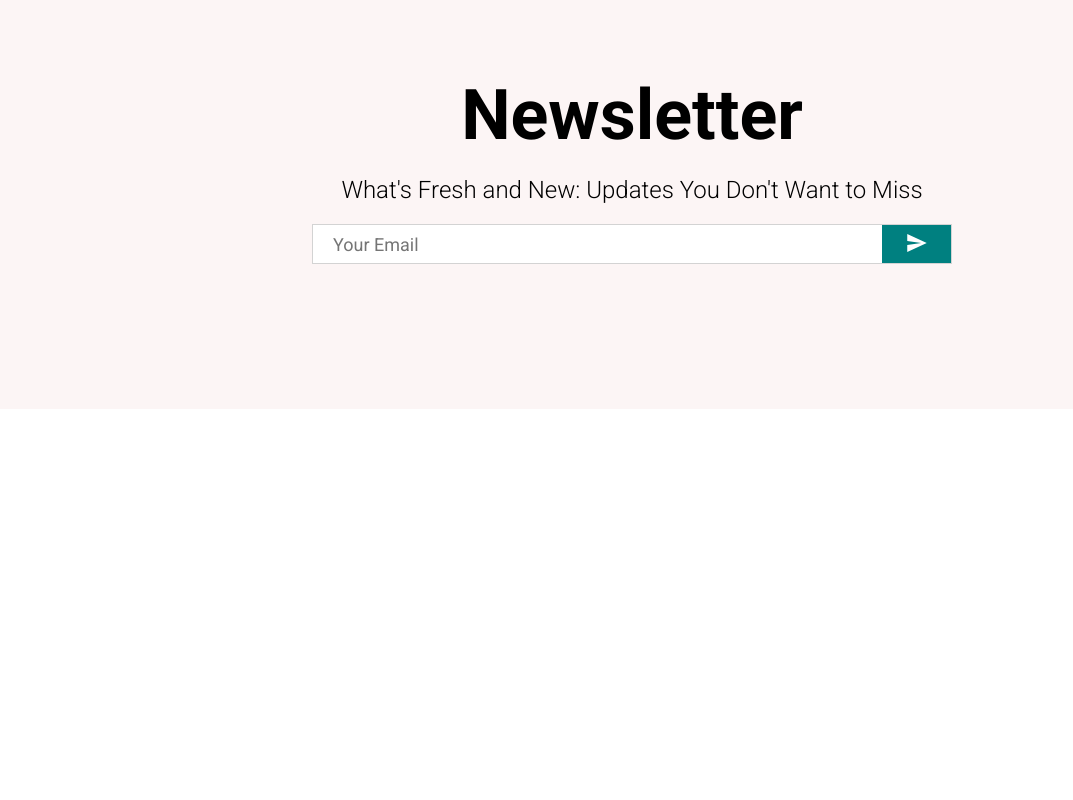
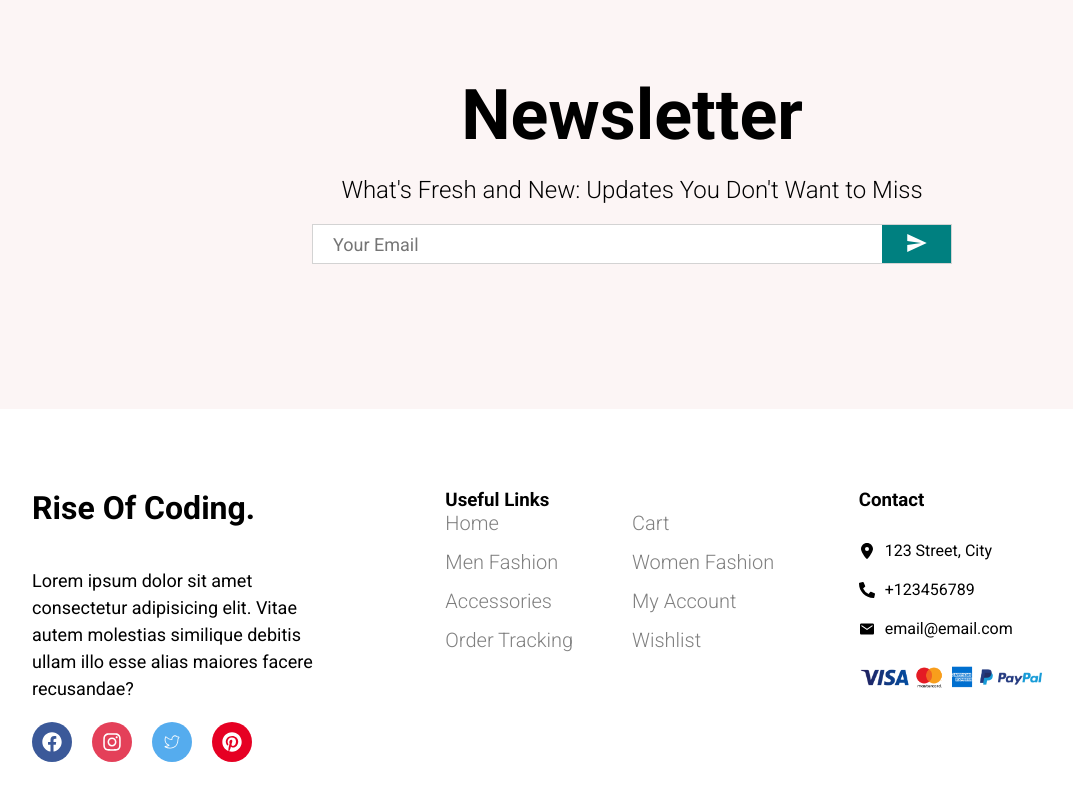
Before and after one commit to zaferonalan/E-Commerce-RTK, a React (Vite) app: page / in a window 1280 px wide. Shown: the part 3113-3913 px from the top of the page, without its empty margins (8-1081 px from the left). Before the commit the page ends 3522 px from the top, so only its background shows below. Built offline with nearby package versions, Linux system fonts and the light colour scheme.

Commit message:
Footer-created

```diff
--- /dev/null
+++ b/src/components/footer/Footer.jsx
@@ -0,0 +1,61 @@
+import './Footer.css'
+import { FaFacebook, FaInstagram, FaPhoneAlt, FaPinterest } from 'react-icons/fa'
+import { CiTwitter } from 'react-icons/ci'
+import { footerLinks } from '../../data'
+import { FaLocationDot } from 'react-icons/fa6'
+import { IoMdMail } from 'react-icons/io'
+import payment from "../../assets/payment.png";
+
+const Footer = () => {
+  return (
+    <div className='footer-container'>
+        <div className='footer-left'>
+            <h1 className='footer-logo'>Rise Of Coding.</h1>
+            <p className='footer-desc'>
+                Lorem ipsum dolor sit amet consectetur adipisicing elit. Vitae autem molestias similique debitis ullam illo esse alias maiores facere recusandae?
+            </p>
+            <div className='social-container'>
+                <div className='social-icon' style={{backgroundColor: "#3b5999"}}>
+                    <FaFacebook className='icon'/>
+                </div>
+                <div className='social-icon' style={{backgroundColor: "#e44059"}}>
+                    <FaInstagram className='icon'/>
+                </div>
+                <div className='social-icon' style={{backgroundColor: "#55acee"}}>
+                    <CiTwitter className='icon'/>
+                </div>
+                <div className='social-icon' style={{backgroundColor: "#e60023"}}>
+                    <FaPinterest className='icon'/>
+                </div>
+            </div>
+        </div>
+
+        <div className='footer-center'>
+            <h3>Useful Links</h3>
+            <ul className='footer-list'>
+                {footerLinks.map((link) => (
+                    <li key={link.id} className='footer-list-item'>
+                        {link.title}
+                    </li>
+                ))}
+            </ul>
+        </div>
+
+        <div className='footer-right'>
+            <h3 className='footer-title'>Contact</h3>
+            <div className='contact-item'>
+                <FaLocationDot style={{marginRight: "10px"}}/> 123 Street, City
+            </div>
+            <div className='contact-item'>
+                <FaPhoneAlt style={{marginRight: "10px"}}/> +123456789
+            </div>
+            <div className='contact-item'>
+                <IoMdMail style={{marginRight: "10px"}}/> email@email.com
+            </div>
+            <img className='payment' src={payment} alt="" />
+        </div>
+    </div>
+  )
+}
+
+export default Footer
--- a/src/pages/home/Home.jsx
+++ b/src/pages/home/Home.jsx
@@ -1,5 +1,6 @@
 import Announcement from "../../components/announcement/Announcement"
 import Categories from '../../components/categories/Categories'
+import Footer from "../../components/footer/Footer"
 import Navbar from '../../components/navbar/Navbar'
 import Newsletter from "../../components/newsletter/Newsletter"
 import Bestsellers from "../../components/products/Bestsellers"
@@ -16,6 +17,7 @@ const Home = () => {
       <NewArrivals/>
       <Bestsellers/>
       <Newsletter/>
+      <Footer/>
     </div>
   )
 }
```
